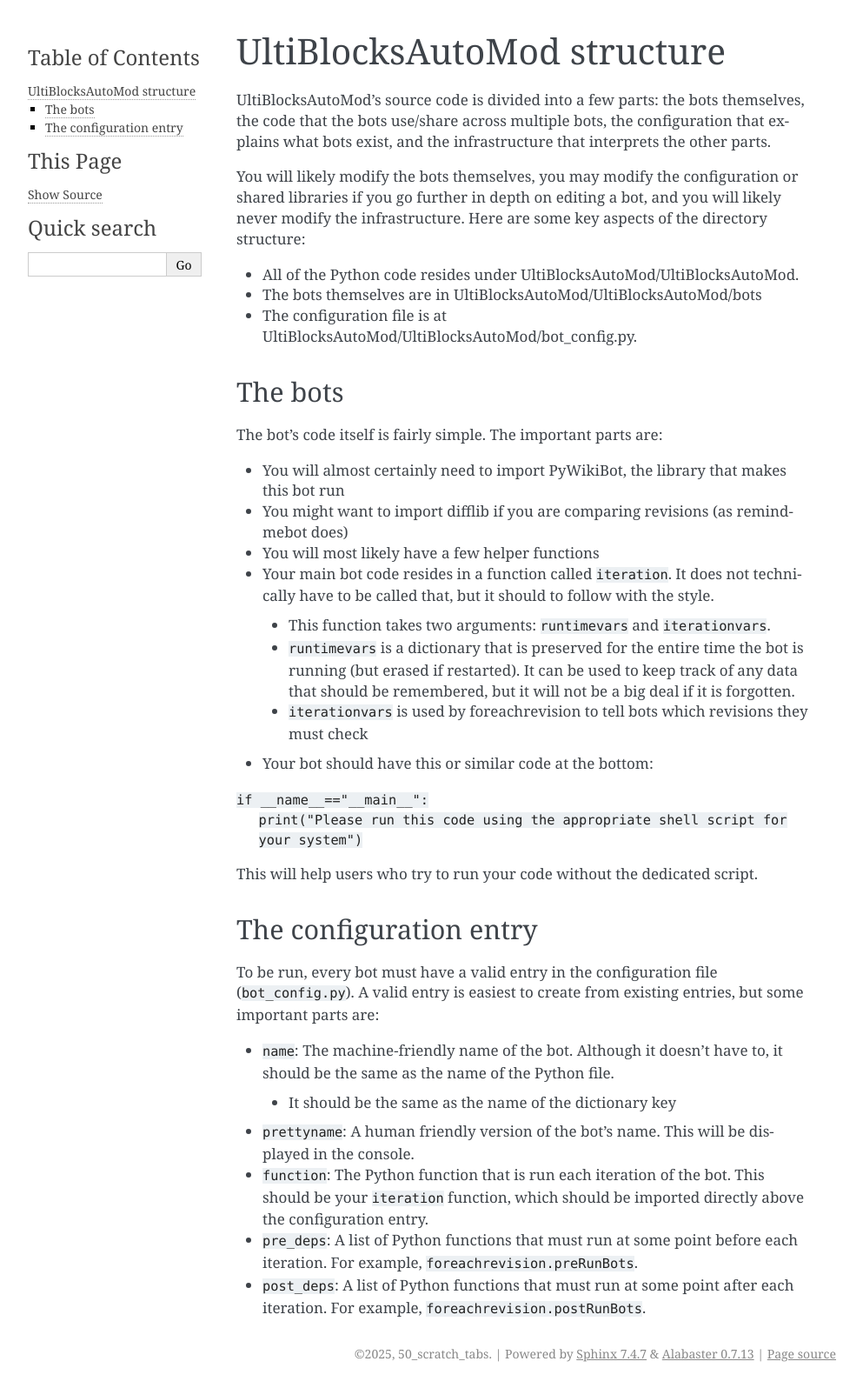
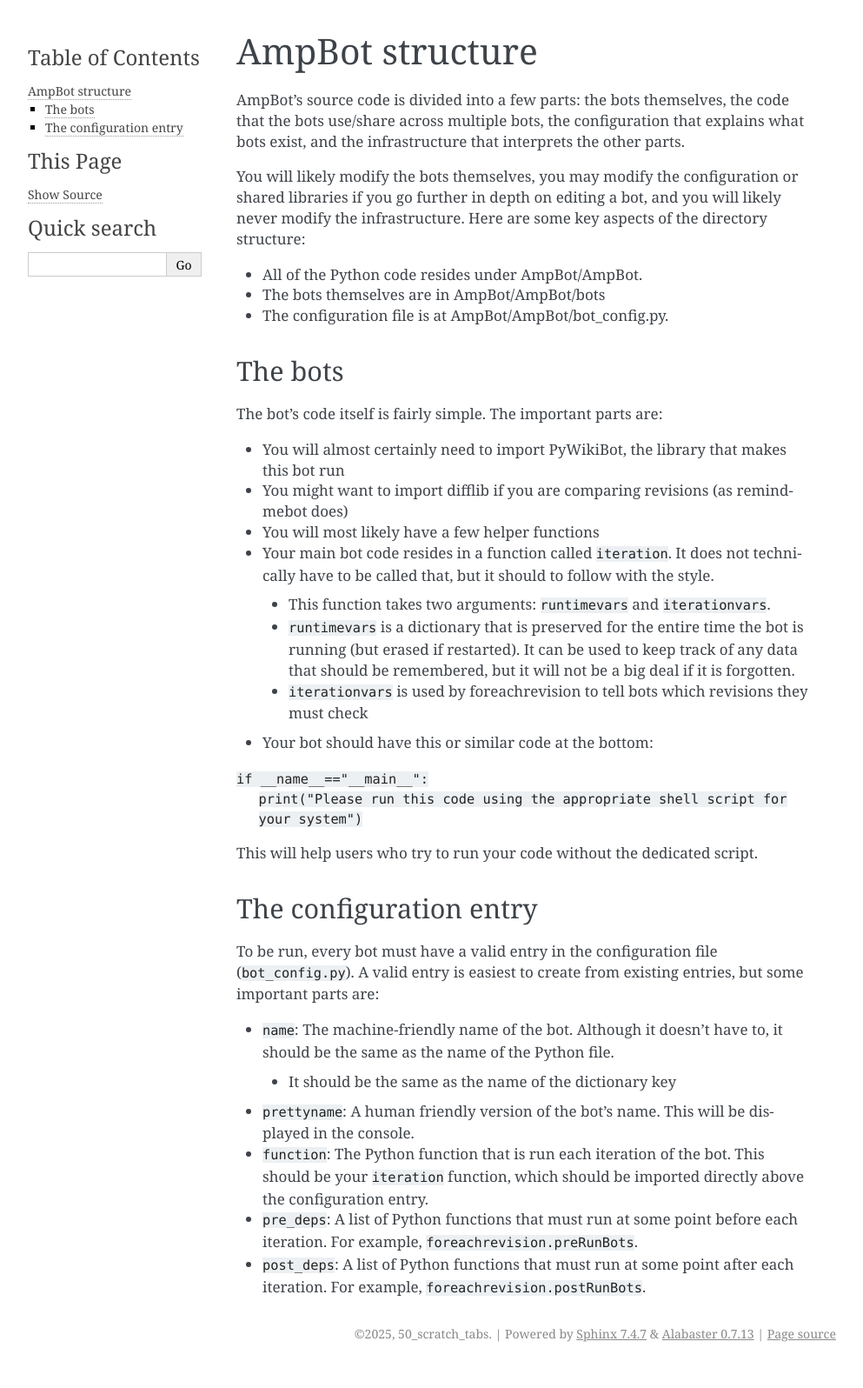
Before and after one commit to AmpM0d/AmpBot, a Sphinx documentation site: the page built from docs/structure/structure.rst, in a window 1280 px wide. Shown: the whole page at 87% size, without its empty margins (148-1141 px from the left). Built offline with Sphinx 7.4.7, drawn with Linux system fonts in a browser that asks for light colours; after the commit the page ends 1573 px from its top, so only the background shows below that.

Commit message:
Mass replace to AmpBot

```diff
--- a/docs/conf.py
+++ b/docs/conf.py
@@ -6,7 +6,7 @@
 # -- Project information -----------------------------------------------------
 # https://www.sphinx-doc.org/en/master/usage/configuration.html#project-information
 
-project = 'UltiBlocksAutoMod'
+project = 'AmpBot'
 copyright = '2025, 50_scratch_tabs'
 author = '50_scratch_tabs'
 
--- a/docs/index.rst
+++ b/docs/index.rst
@@ -1,12 +1,12 @@
-.. UltiBlocksAutoMod documentation master file, created by
+.. AmpBot documentation master file, created by
    sphinx-quickstart on Mon Feb 10 20:56:17 2025.
    You can adapt this file completely to your liking, but it should at least
    contain the root `toctree` directive.
 
-UltiBlocksAutoMod documentation
+AmpBot documentation
 ===============================
 
-This is the documentation for developers and contributors to UltiBlocksAutoMod, a bot running on the
+This is the documentation for developers and contributors to AmpBot, a bot running on the
 `UltiBlocks Wiki <https://ultiblocks.mirahaze.org/>`_
 .
 
--- a/docs/setup.rst
+++ b/docs/setup.rst
@@ -1,4 +1,4 @@
-Setting up UltiBlocksAutoMod
+Setting up AmpBot
 ============================
 
 Prerequisites
@@ -18,8 +18,8 @@
 ----------------------
 Cloning and entering the repository should be as simple as two commands, which work on any system.
 
-| ``git clone https://github.com/AmpM0d/UltiBlocksAutoMod``
-| ``cd UltiBlocksAutoMod``
+| ``git clone https://github.com/AmpM0d/AmpBot``
+| ``cd AmpBot``
 
 Installing other requirements
 -----------------------------
--- a/docs/structure/structure.rst
+++ b/docs/structure/structure.rst
@@ -1,13 +1,13 @@
-UltiBlocksAutoMod structure
+AmpBot structure
 ===========================
 
-UltiBlocksAutoMod's source code is divided into a few parts: the bots themselves, the code that the bots use/share across multiple bots, the configuration that explains what bots exist, and the infrastructure that interprets the other parts.
+AmpBot's source code is divided into a few parts: the bots themselves, the code that the bots use/share across multiple bots, the configuration that explains what bots exist, and the infrastructure that interprets the other parts.
 
 You will likely modify the bots themselves, you may modify the configuration or shared libraries if you go further in depth on editing a bot, and you will likely never modify the infrastructure. Here are some key aspects of the directory structure:
 
-* All of the Python code resides under UltiBlocksAutoMod/UltiBlocksAutoMod.
-* The bots themselves are in UltiBlocksAutoMod/UltiBlocksAutoMod/bots
-* The configuration file is at UltiBlocksAutoMod/UltiBlocksAutoMod/bot_config.py.
+* All of the Python code resides under AmpBot/AmpBot.
+* The bots themselves are in AmpBot/AmpBot/bots
+* The configuration file is at AmpBot/AmpBot/bot_config.py.
 
 
 The bots
```
Also changed, not shown: README.md (+1 -1 lines), 8 other files.
